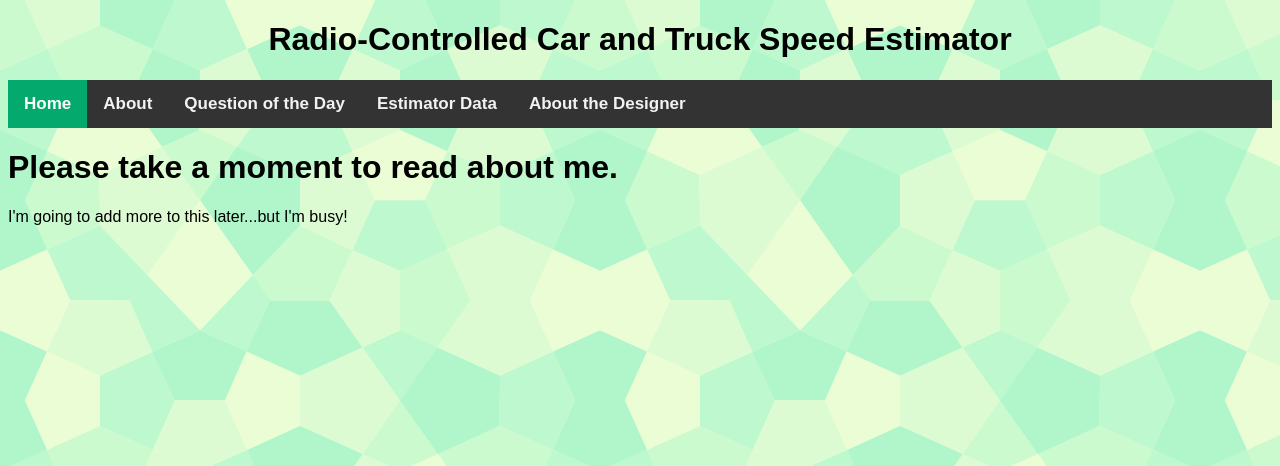
After one commit to cbjfan2009/RC_Speed_Estimator, a Flask app: page /biography in a window 1280 px wide. The commit adds this page. Shown: the top 466 px of the page. Run offline with Flask 2, Linux system fonts and the light colour scheme; some libraries are stand-ins or nearby versions.

Commit message:
New biography.html page added.

```diff
--- a/main.py
+++ b/main.py
@@ -162,6 +162,10 @@ def estimator_data():
         return "Something went wrong with the database connection!"
 
 
+@app.route('/biography')
+def biography():
+    return render_template("biography.html")
+
 
 if __name__ == "__main__":
     app.run(debug=True)
--- a/static/css/main.css
+++ b/static/css/main.css
@@ -1,5 +1,11 @@
 /*Ctr + F5 to hard refresh in Chrome to see different changes to CSS!!!
 /* Add a black background color to the top navigation */
+
+body {
+ background-image: url('\\static\\pentagon.png');
+ background-color: #cccccc;
+}
+
 html * {
     font-family: Arial, Helvetica, sans-serif;
     }
--- a/templates/base.html
+++ b/templates/base.html
@@ -14,7 +14,7 @@
                 <a href="{{ url_for('about') }}">About</a>
                 <a href="{{ url_for('poll') }}">Question of the Day</a>
                 <a href="{{ url_for('estimator_data') }}">Estimator Data</a>
-                <a href="http://www.google.com">Get Me Out of Here!</a>
+                <a href="{{ url_for('biography') }}">About the Designer</a>
             </div>
 
     {% block body %} {% endblock %}
--- /dev/null
+++ b/templates/biography.html
@@ -0,0 +1,17 @@
+{% extends "base.html" %}
+
+{% block head %}
+<title>About the Designer</title>
+{% endblock %}
+
+{% block body %}
+
+<div>
+    <div>
+        <H1> Please take a moment to read about me.</H1>
+        <p1>I'm going to add more to this later...but I'm busy!</p1>
+    </div>
+</div>
+
+
+{% endblock %}
```
Also changed, not shown: static/pentagon.png (added).
